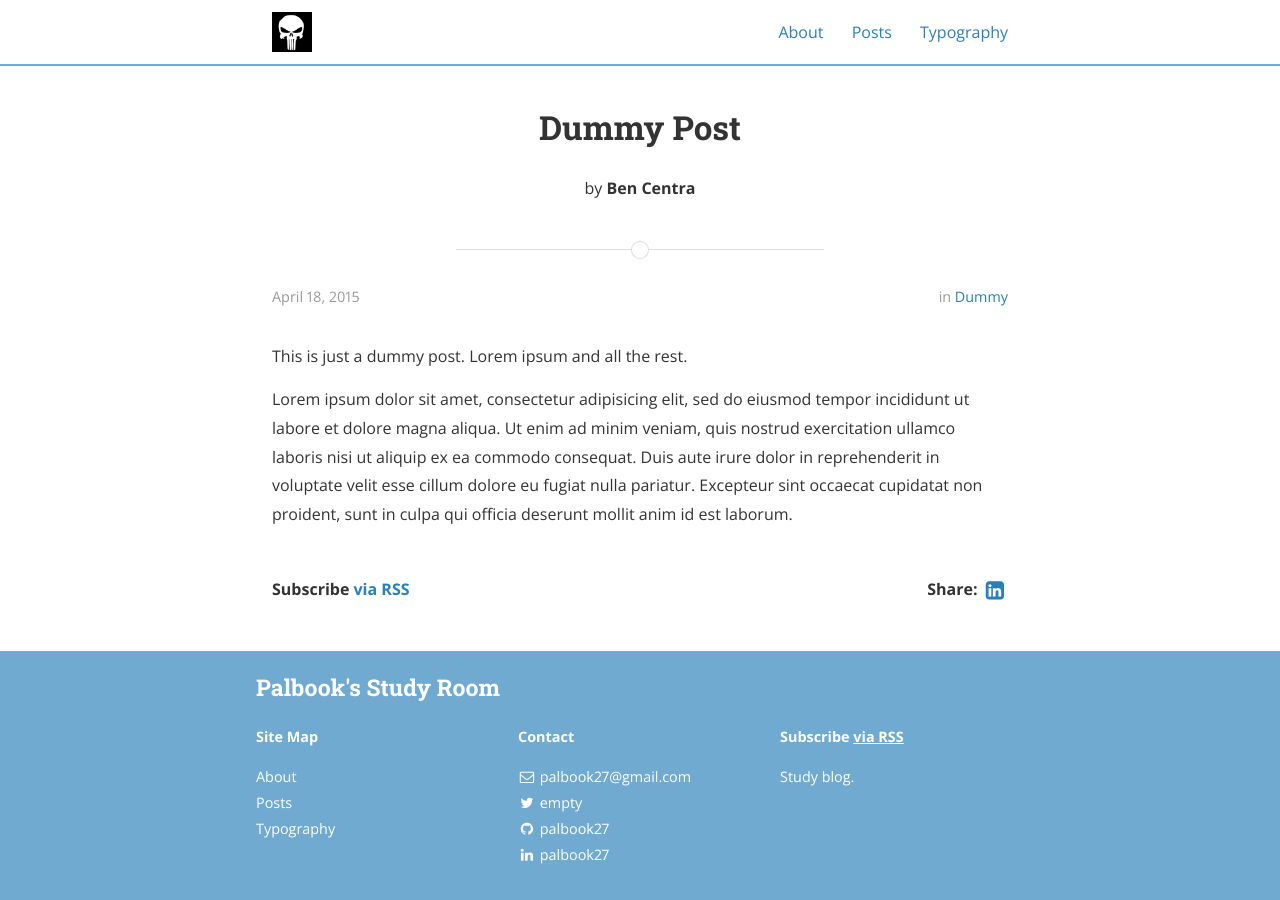
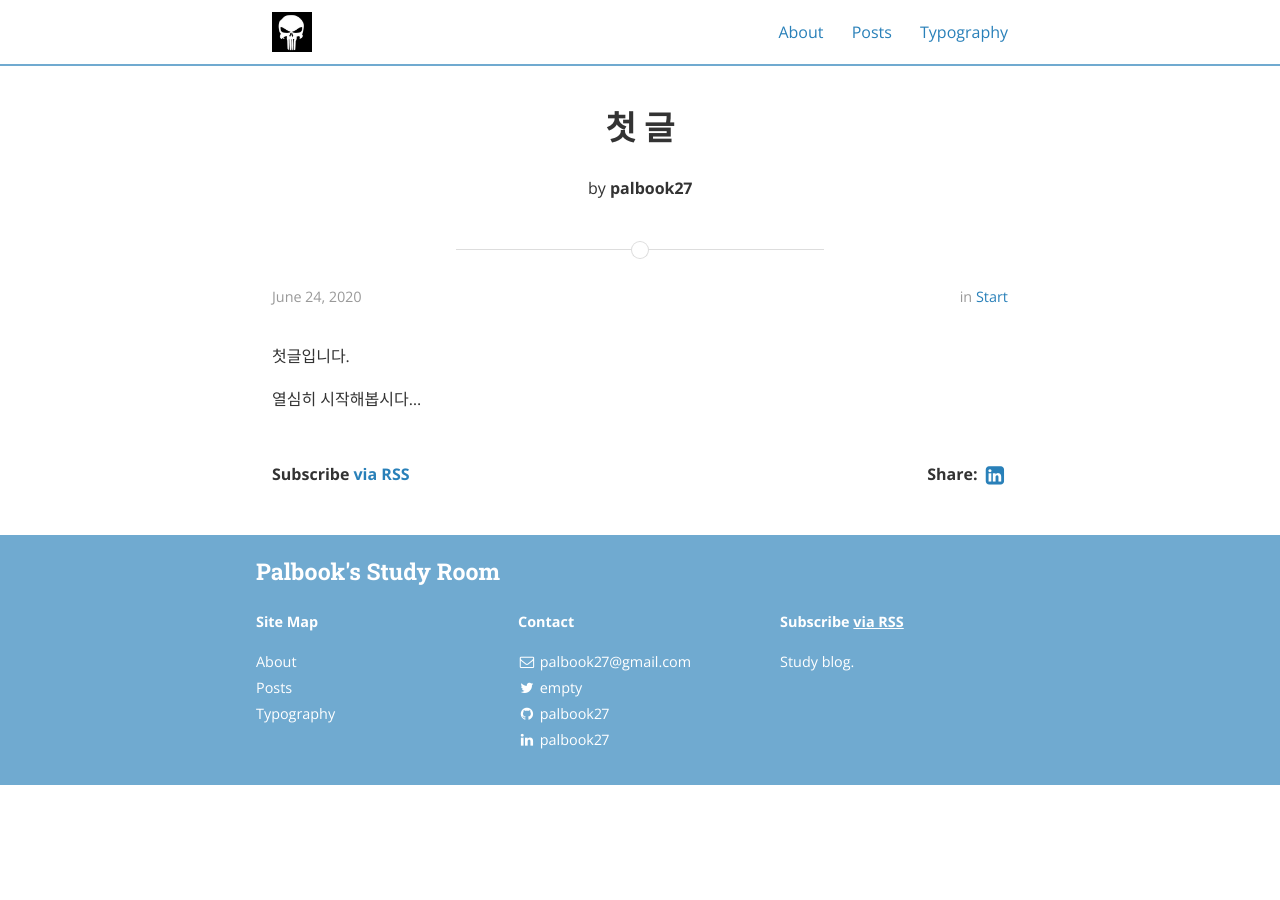
Before and after one commit to palbook27/palbook27.github.io, a Jekyll site: the page built from _posts/2020-06-24-첫 글.md, in a window 1280 px wide. Built offline with Jekyll 4.4.1, drawn with Linux system fonts in a browser that asks for light colours; nearby versions of some CDN libraries.

Commit message:
theme custom#3

```diff
--- a/_config.yml
+++ b/_config.yml
@@ -57,8 +57,8 @@ descriptions:
   - cat: jekyll
     desc: "Posts describing Jekyll setup techniques."
 
-  - cat: dummy
-    desc: "Just some placeholder posts, lorem ipsum and the rest."
+  - cat: start
+    desc: "Just some start posts, lorem ipsum and the rest."
 
 # Social icons and sharing options
 #
--- a/_posts/2020-06-24-첫 글.md
+++ b/_posts/2020-06-24-첫 글.md
@@ -1,16 +1,11 @@
 ---
 layout: post
-title:  "Dummy Post"
-date:   2015-04-18T14:25:52-05:00
-author: Ben Centra
-categories: Dummy
+title:  "첫 글"
+date:   2020-06-24T14:25:52-05:00
+author: palbook27
+categories: start
 ---
 
-This is just a dummy post. Lorem ipsum and all the rest.
+첫글입니다.
 
-Lorem ipsum dolor sit amet, consectetur adipisicing elit, sed do eiusmod
-tempor incididunt ut labore et dolore magna aliqua. Ut enim ad minim veniam,
-quis nostrud exercitation ullamco laboris nisi ut aliquip ex ea commodo
-consequat. Duis aute irure dolor in reprehenderit in voluptate velit esse
-cillum dolore eu fugiat nulla pariatur. Excepteur sint occaecat cupidatat non
-proident, sunt in culpa qui officia deserunt mollit anim id est laborum.
+열심히 시작해봅시다...
```
